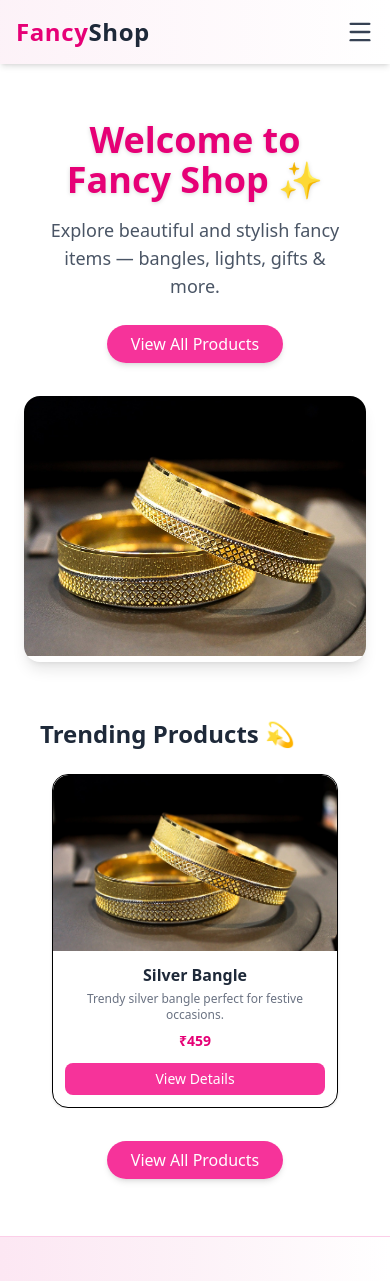
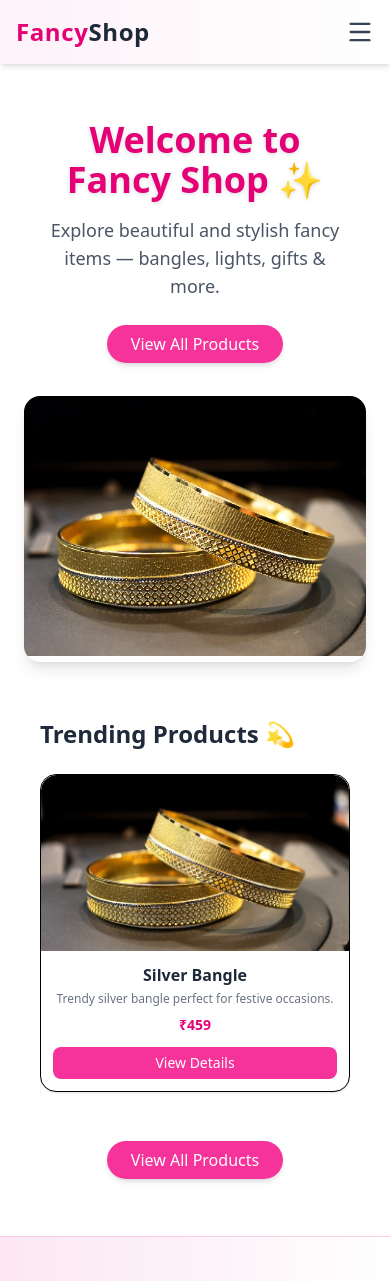
Before and after one commit to nikhillaxkar/Fancy-shop, a Next.js app: page / in a window 390 px wide. Shown: the top 1281 px of the page. Built offline with nearby package versions, Linux system fonts and the light colour scheme; grey boxes are pictures that could not be loaded.

Commit message:
fix: mobile slider padding

```diff
--- a/app/page.tsx
+++ b/app/page.tsx
@@ -105,7 +105,8 @@ export default function Home() {
         ) : (
           <Slider {...productSettings}>
             {products.map((item) => (
-              <div key={item.id} className="px-3">
+              // 👇 **MOBILE FIX APPLIED HERE**
+              <div key={item.id} className="sm:px-3">
                 <div className="border rounded-2xl shadow hover:shadow-lg transition bg-white overflow-hidden flex flex-col">
                   <img
                     src={item.image}
```
